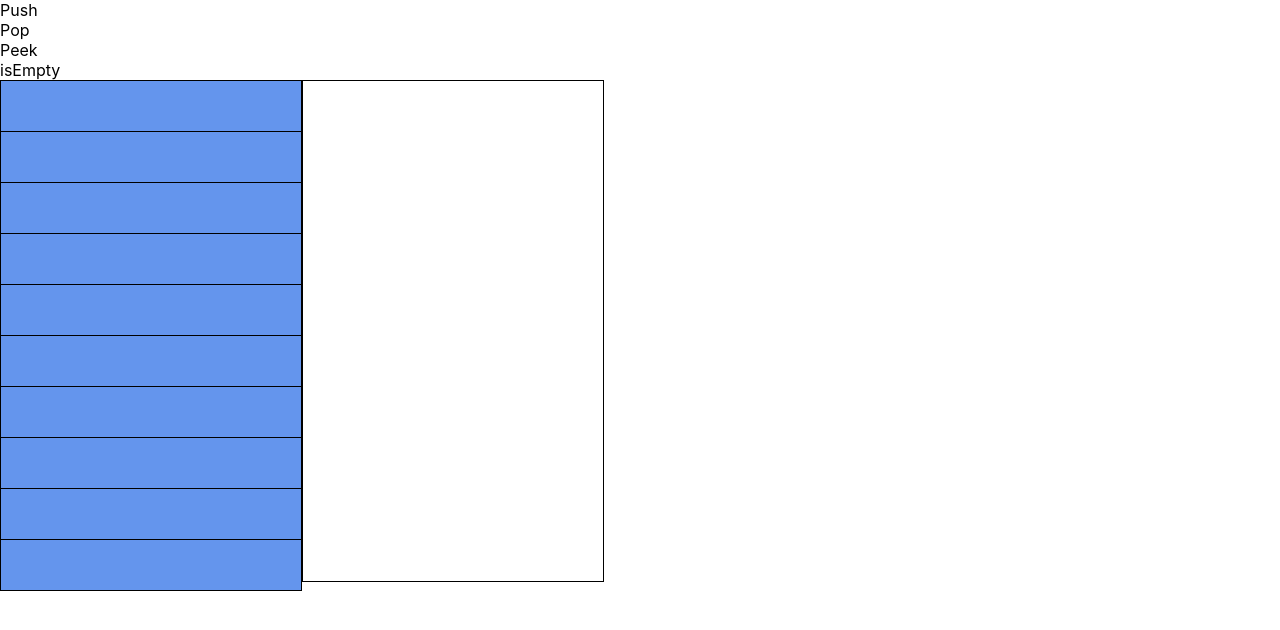
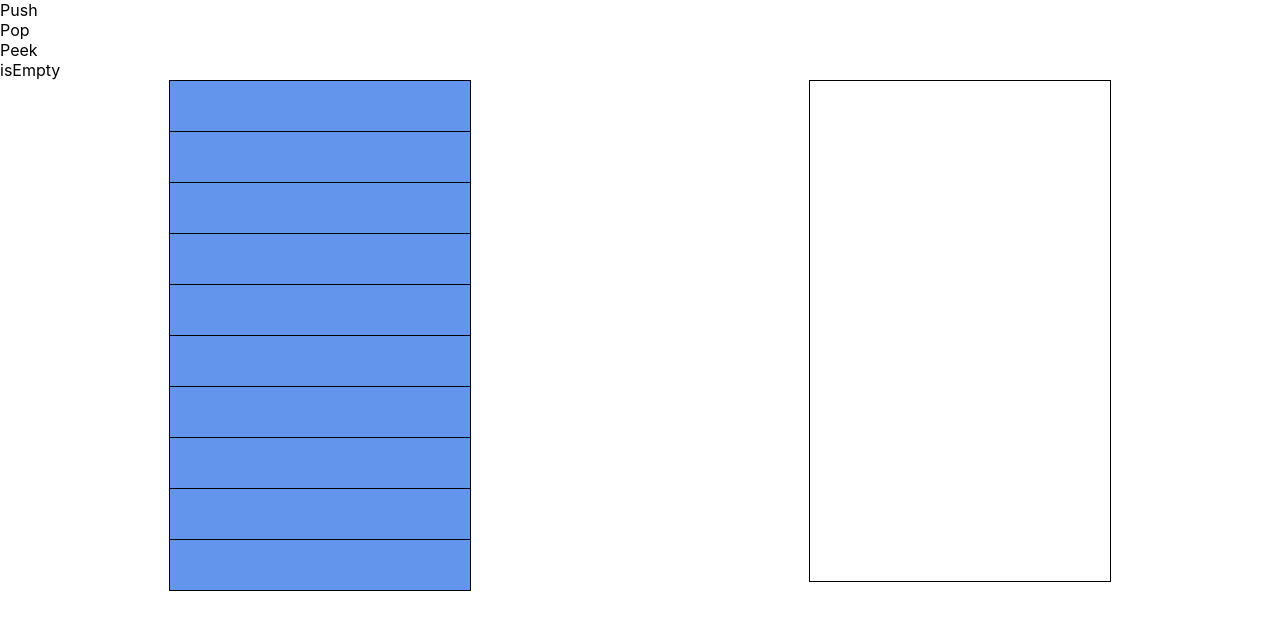
Before and after one commit to TerryHintz/stack_visualizer, a React (Create React App) app: page / in a window 1280 px wide. Shown: the top 630 px of the page. Built offline with nearby package versions, Linux system fonts and the light colour scheme.

Commit message:
new peek

```diff
--- a/src/Stack.css
+++ b/src/Stack.css
@@ -1,5 +1,6 @@
 .main-root {
   display: flex;
+  justify-content: space-around;
 }
 
 .stack-container {
--- a/src/Stack.js
+++ b/src/Stack.js
@@ -56,10 +56,10 @@ class Stack extends Component {
     }
 
     peek = () => {
+        const stackCopy = this.state.stack;
         let log = this.state.log;
         const i = this.state.index;
-
-        log.push('Peek Returned X');
+        log.push(stackCopy[i+1] ? 'Peek Retruned ' + stackCopy[i+1] : 'Stack is Empty');
         this.setState({log});
     }
 
```
